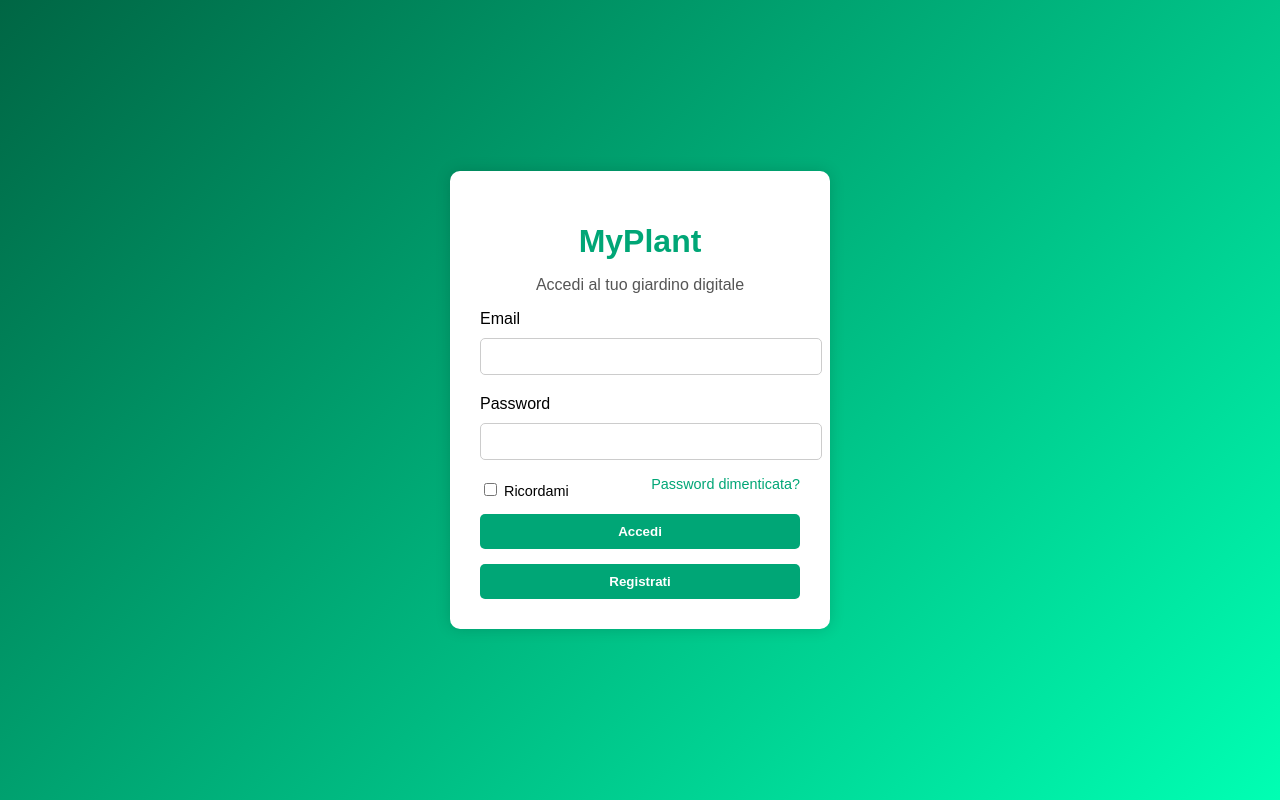
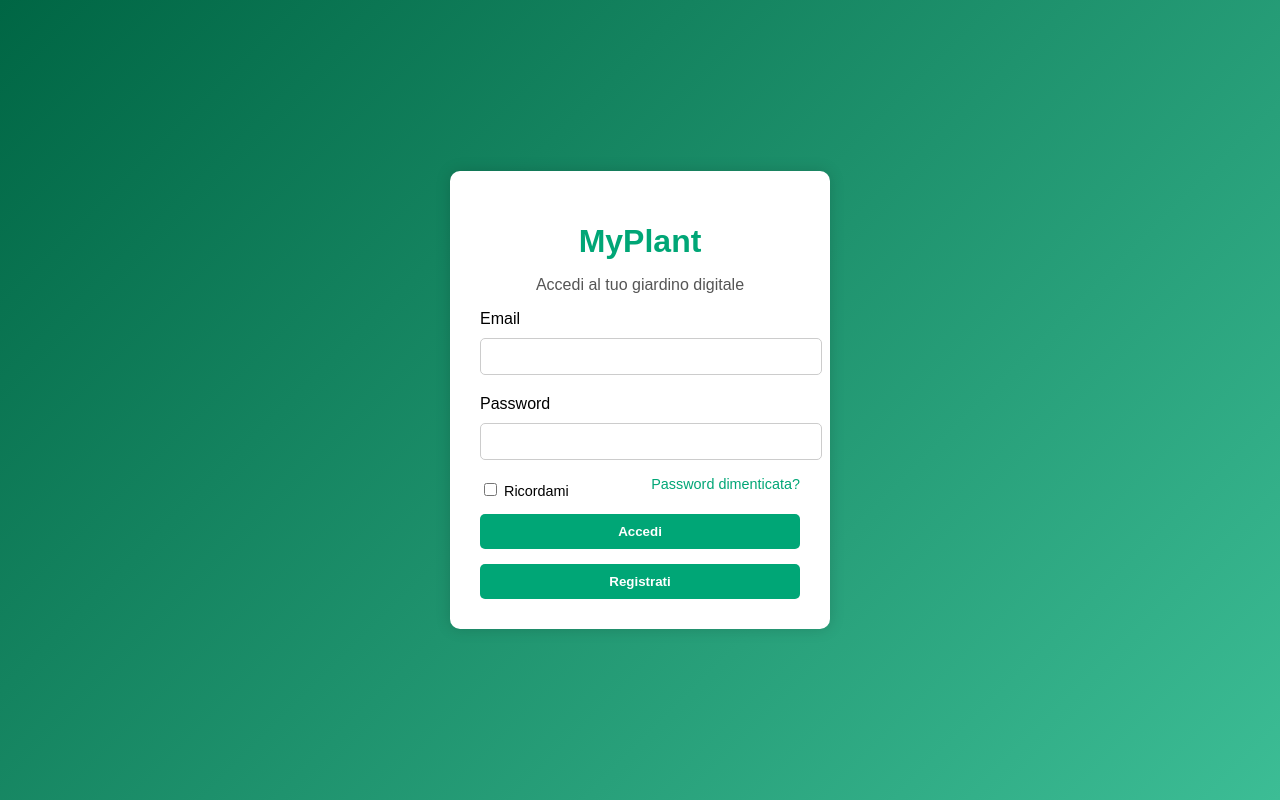
Before and after one commit to MagicDog01/MyPlant, a Django app: page / in a window 1280 px wide. Run offline with Django 5.2, Linux system fonts and the light colour scheme.

Commit message:
primo commit

```diff
--- a/templates/login.html
+++ b/templates/login.html
@@ -6,7 +6,7 @@
   <title>MyPlant - Accedi</title>
   <style>
     body {
-      background: linear-gradient(135deg, #006644, #00ffb3);
+      background: linear-gradient(135deg, #006644, #3cbd95);
       font-family: Arial, sans-serif;
       display: flex;
       justify-content: center;
```
